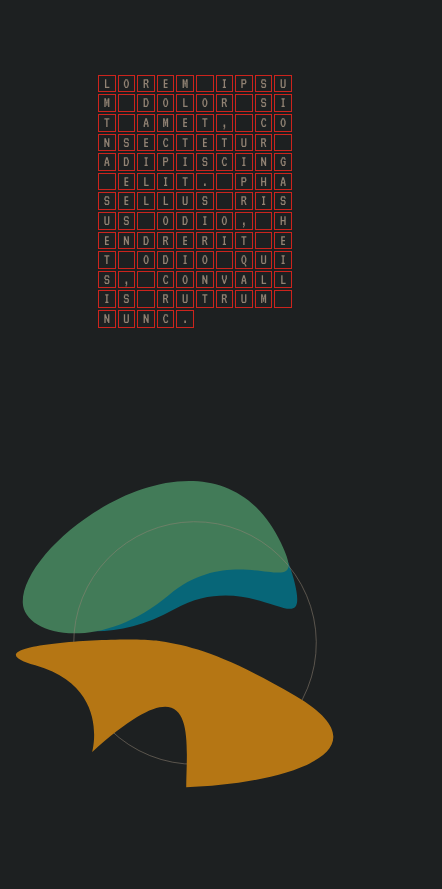
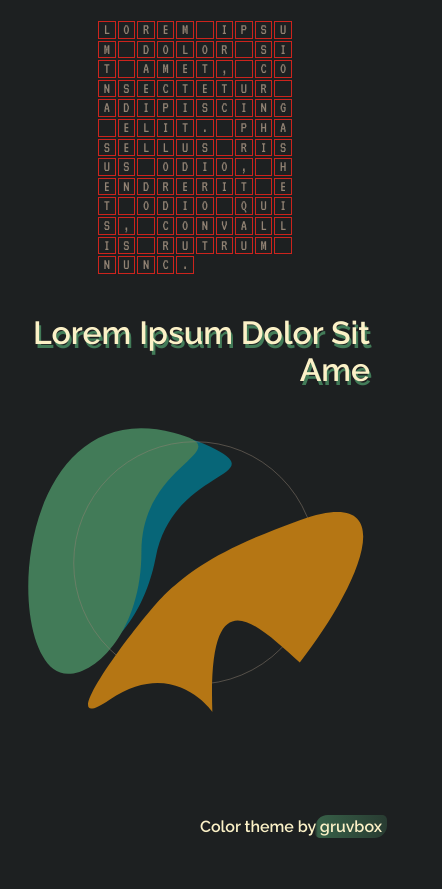
Before and after one commit to RobertZetterlund/text-grid, a plain HTML site: page index.html in a window 390 px wide. Shown: the whole page, 442 px wide, since content can reach past the window. After the commit the page ends 844 px from the top, so only its background shows below. Drawn offline with Linux system fonts and the light colour scheme.

Commit message:
add text and responsiveness

```diff
--- a/index.html
+++ b/index.html
@@ -10,11 +10,11 @@
     <link rel="preconnect" href="https://fonts.googleapis.com">
     <link rel="preconnect" href="https://fonts.gstatic.com" crossorigin>
     <link href="https://fonts.googleapis.com/css2?family=VT323&display=swap" rel="stylesheet">
+    <link href="https://fonts.googleapis.com/css2?family=Raleway:wght@600&display=swap" rel="stylesheet">
 
 </head>
 
 <body>
-
     <div class="text-grid" id='text-grid'>
         Lorem ipsum dolor sit amet,
         consectetur adipiscing elit.
@@ -23,8 +23,11 @@
         convallis rutrum nunc.
     </div>
 
-
-    <svg id='my-svg' viewBox="0 0 720 720" fill="none" xmlns="http://www.w3.org/2000/svg">
+    <div class='text-icon-container'>
+        <h1>
+            Lorem ipsum dolor sit ame
+        </h1>
+        <svg viewBox="0 0 720 720" fill="none" xmlns="http://www.w3.org/2000/svg">
             <path
                 d="M279.276 347.933C315.316 161.357 526.261 185.384 390.733 120.352C100.316 -19.0017 -31.4575 449.352 55.779 550.557C100.013 601.873 243.236 534.509 279.276 347.933Z"
                 fill="#076678" />
@@ -36,11 +39,16 @@
                 d="M575.568 564.485C493.536 494.155 385.412 371.408 395.691 666C395.691 666 316.921 551.081 184.189 641.119C51.4564 731.156 255.347 462.519 304.765 418.184C354.182 373.849 411.505 330.726 575.568 271.884C806.442 189.079 681.649 430.791 575.568 564.485Z"
                 fill="#B57614" />
         </svg>
+    </div>
 
-
-
-
-
+    <span class='gruvbox-credit'>
+        Color theme by
+        <mark>
+            <a href="https://github.com/morhetz/gruvbox" target='__blank'>
+                gruvbox
+            </a>
+        </mark>
+    </span>
 </body>
 
 </html>
--- a/script.js
+++ b/script.js
@@ -10,7 +10,6 @@ function main() {
       .split("")
       .map((char, i) => `<span class="char">${char}</span>`);
     el.innerHTML = characters.join("");
-    el.style.setProperty("--total", characters.length);
     return el.querySelectorAll(".char");
   }
 
--- a/style.scss
+++ b/style.scss
@@ -1,25 +1,24 @@
-body {
-  min-height: 100vh;
-
-  background: #1d2021;
-
+html {
+  --black: #1d2021;
   --red: #cc241d;
   --green: #427b58;
   --blue: #076678;
   --gray: #928374;
   --yellow: #b57614;
+  --white: #fbf1c7;
+  position: relative;
+  min-height: 100vh;
 }
 
 body {
+  background: var(--black);
   display: grid;
   grid-template-columns: 1fr 1fr;
-  place-items: center;
   gap: 10vw;
-  margin: 0 20px;
-
+  margin: 20px 20px 0 20px;
   @media (max-width: 768px) {
-    grid-template-columns: 1fr;
-    grid-template-rows: 1fr 1fr;
+    grid-template-columns: auto;
+    grid-template-rows: auto 1fr;
   }
 }
 
@@ -29,6 +28,11 @@ body {
   display: grid;
   grid-template-columns: repeat(var(--chars), 1fr);
   grid-template-rows: repeat(var(--chars), 1fr);
+  margin-bottom: auto;
+  margin-right: auto;
+  @media (max-width: 768px) {
+    margin: auto;
+  }
 
   span {
     font-family: "VT323", monospace;
@@ -42,3 +46,56 @@ body {
     margin: 1px;
   }
 }
+
+div.text-icon-container {
+  width: 100%;
+  height: 100%;
+  display: flex;
+  flex: 1;
+  flex-direction: column;
+  justify-content: center;
+}
+
+h1 {
+  font-family: "Raleway", sans-serif;
+  margin: 0;
+  text-align: right;
+  color: var(--white);
+  text-shadow: 2px 4px var(--green);
+  text-transform: capitalize;
+}
+
+svg {
+  margin-bottom: auto;
+}
+
+span.gruvbox-credit {
+  font-family: "Raleway", sans-serif;
+  color: var(--white);
+  position: absolute;
+  bottom: 8px;
+  right: 8px;
+
+  mark {
+    margin: 0 -0.3em;
+    padding: 0.1em 0.3em;
+    border-radius: 0.8em 0.3em;
+    background: transparent;
+    background-image: linear-gradient(
+      to right,
+      rgba(66, 123, 88, 0.1),
+      rgba(66, 123, 88, 0.7) 4%,
+      rgba(66, 123, 88, 0.3)
+    );
+    -webkit-box-decoration-break: clone;
+    box-decoration-break: clone;
+  }
+
+  a {
+    color: var(--white);
+    text-decoration: none;
+    &:hover {
+      text-decoration: underline;
+    }
+  }
+}
```
Also changed, not shown: style.css, 1 other file. Lines whose indentation alone changed are shown as unchanged.
